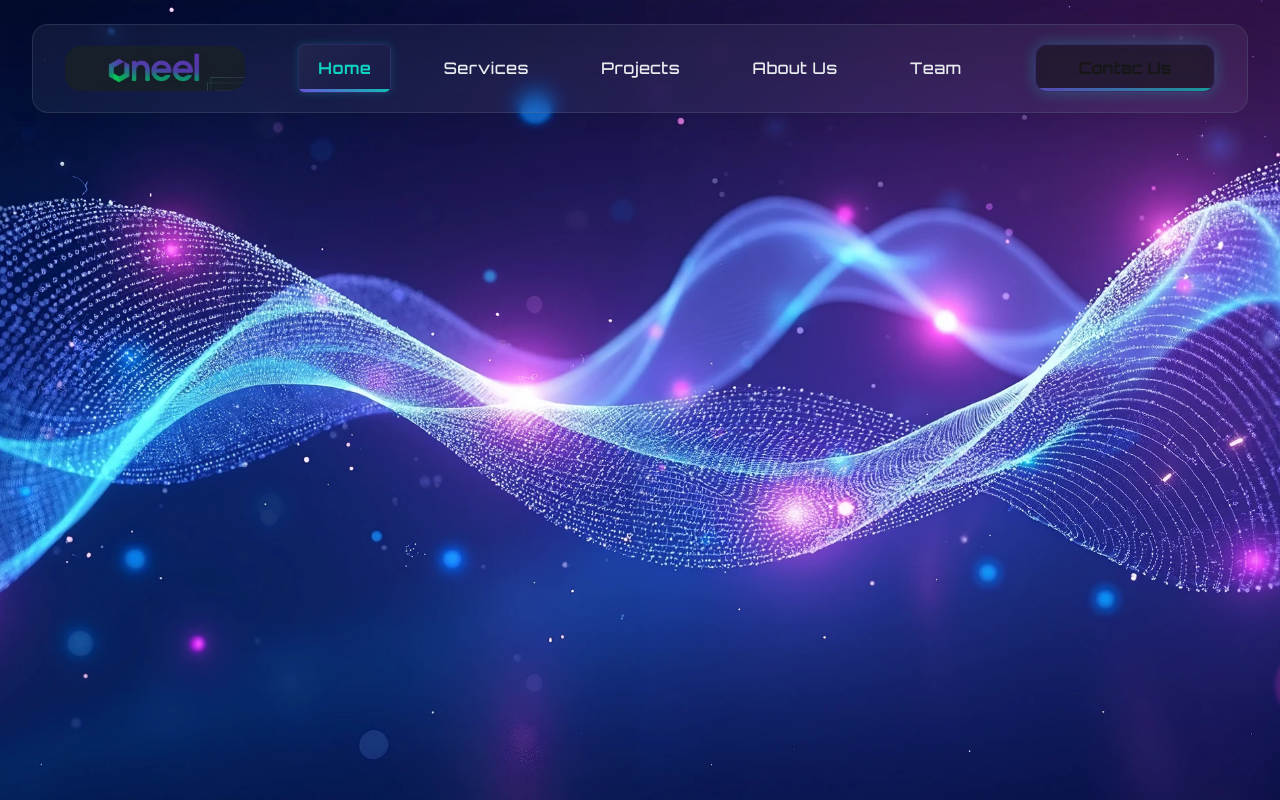
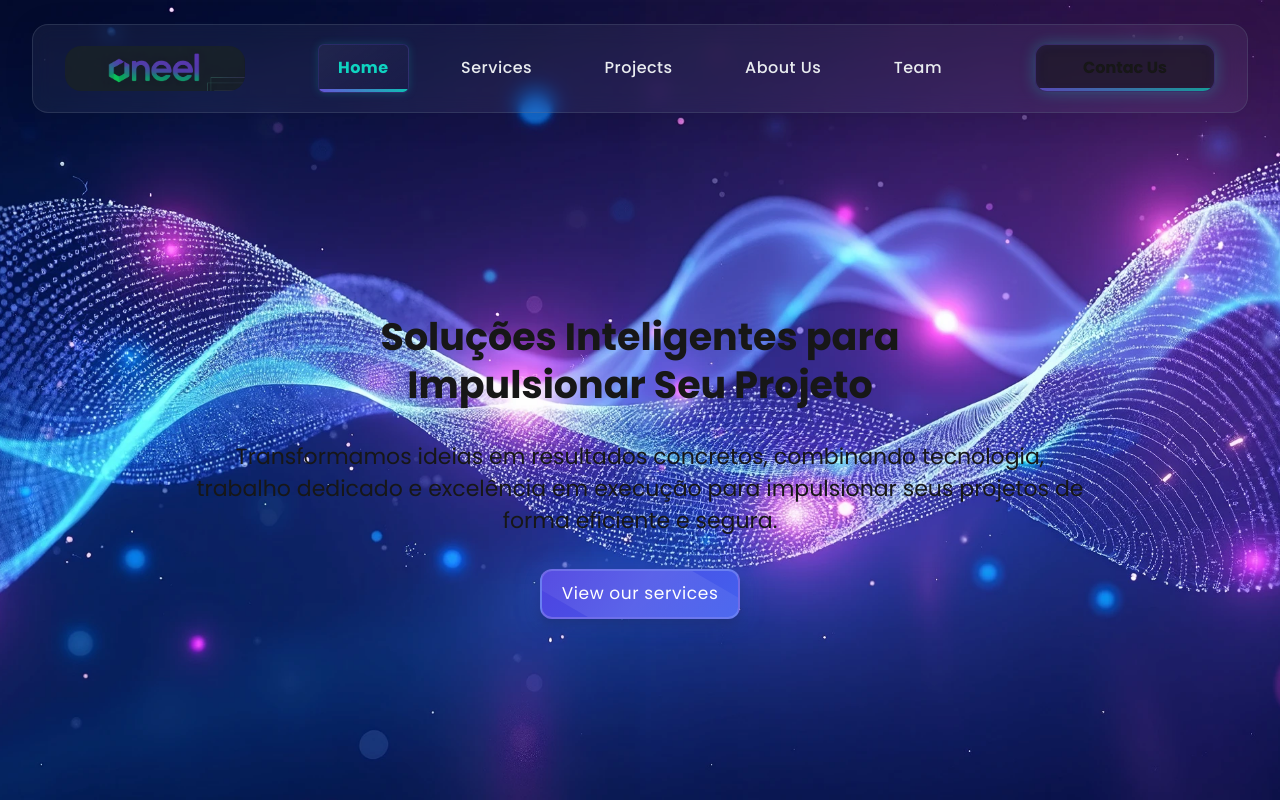
Before and after one commit to oneel-ts/oneel, a Next.js app: page / in a window 1280 px wide. Built offline with nearby package versions, Linux system fonts and the light colour scheme.

Commit message:
feat: create home-page banner and button view our services

```diff
--- a/src/frontend/components/molecules/button-sign-up/index.tsx
+++ b/src/frontend/components/molecules/button-sign-up/index.tsx
@@ -1,7 +1,7 @@
 import {Fragment} from "react";
 import styles from "./button-sign-up.module.css";
 import TextField from "@/src/frontend/components/atoms/text-field";
-import { orbitron } from "@/src/frontend/styles/fonts";
+import { poppins } from "@/src/frontend/styles/fonts";
 
 type Props = {
     handlerOpenForm: () => void;
@@ -11,7 +11,7 @@ export default function ButtonSignUp({handlerOpenForm}: Props) {
 
     return (
         <Fragment>
-            <div onClick={handlerOpenForm} className={`${styles.containerButton} ${orbitron.className}`}>
+            <div onClick={handlerOpenForm} className={`${styles.containerButton} ${poppins.className}`}>
                 <TextField label={"Contac Us"}/>
             </div>
         </Fragment>
--- a/src/frontend/components/molecules/navigate-bar/index.tsx
+++ b/src/frontend/components/molecules/navigate-bar/index.tsx
@@ -2,7 +2,7 @@
 
 import { useState} from "react";
 import styles from "./navigate-bar.module.css";
-import { orbitron } from "@/src/frontend/styles/fonts";
+import { poppins } from "@/src/frontend/styles/fonts";
 
 const navigationItems = [
     { id: "home", label: "Home"},
@@ -21,7 +21,7 @@ export default function NavigateBar() {
     };
 
     return (
-        <div className={`${styles.containerNavigation} ${orbitron.className}`}>
+        <div className={`${styles.containerNavigation} ${poppins.className}`}>
             {navigationItems.map((item) => (
                 <div
                     key={item.id}
--- /dev/null
+++ b/src/frontend/components/organisms/banner/banner.module.css
@@ -0,0 +1,118 @@
+.textContainer {
+    width: 100%;
+    display: flex;
+    flex-direction: column;
+    align-items: center;
+    margin-top: 200px;
+    box-sizing: border-box;
+    gap: 32px;
+}
+
+.title {
+    width: 50%;
+    text-align: center;
+    font-size: 38px;
+    line-height: 48px;
+    font-weight: 700;
+}
+
+.subtitle {
+    width: 70%;
+    font-size: 22px;
+    line-height: 32px;
+    text-align: center;
+    font-weight: 400;
+}
+
+.serviceButton {
+    width: 200px;
+    height: 50px;
+    background: linear-gradient(135deg, #4e43e0 0%, #4361ee 100%);
+    border-radius: 12px;
+    display: flex;
+    justify-content: center;
+    align-items: center;
+    color: white;
+    font-size: 17px;
+    font-weight: 600;
+    transition: all 0.3s ease;
+    border: 2px solid rgba(255, 255, 255, 0.2);
+    cursor: pointer;
+    position: relative;
+    overflow: hidden;
+    box-shadow: 0 5px 15px rgba(0, 0, 0, 0.3), 0 0 20px rgba(67, 97, 238, 0.5);
+    letter-spacing: 0.6px;
+}
+
+.serviceButton::before {
+    content: '';
+    position: absolute;
+    bottom: 0;
+    left: 0;
+    width: 0;
+    height: 3px;
+    background: linear-gradient(90deg, #ffffff, rgba(255, 255, 255, 0.5));
+    transition: width 0.4s ease;
+}
+
+.serviceButton:hover {
+    background: linear-gradient(135deg, #5a4ff4 0%, #4a6ef9 100%);
+    transform: translateY(-5px);
+    box-shadow: 0 8px 25px rgba(0, 0, 0, 0.4), 0 0 30px rgba(67, 97, 238, 0.6);
+    letter-spacing: 1px;
+}
+
+.serviceButton:hover::before {
+    width: 100%;
+}
+
+.serviceButton:active {
+    transform: translateY(-2px);
+    box-shadow: 0 5px 15px rgba(0, 0, 0, 0.3);
+}
+
+/* Efeito de pulsação sutil */
+@keyframes glow {
+    0% {
+        box-shadow: 0 5px 15px rgba(0, 0, 0, 0.3), 0 0 20px rgba(67, 97, 238, 0.5);
+    }
+    50% {
+        box-shadow: 0 5px 15px rgba(0, 0, 0, 0.3), 0 0 30px rgba(67, 97, 238, 0.7);
+    }
+    100% {
+        box-shadow: 0 5px 15px rgba(0, 0, 0, 0.3), 0 0 20px rgba(67, 97, 238, 0.5);
+    }
+}
+
+.serviceButton {
+    animation: glow 3s infinite ease-in-out;
+}
+
+.serviceButton::after {
+    content: '';
+    position: absolute;
+    top: -50%;
+    left: -50%;
+    width: 200%;
+    height: 200%;
+    background: linear-gradient(
+            to right,
+            transparent,
+            rgba(255, 255, 255, 0.1),
+            transparent
+    );
+    transform: rotate(30deg);
+    transition: 0.6s;
+}
+
+.serviceButton:hover::after {
+    transform: rotate(30deg) translate(50%, 50%);
+}
+
+@media (max-width: 768px) {
+    .serviceButton {
+        width: 180px;
+        height: 45px;
+        font-size: 15px;
+    }
+}
--- /dev/null
+++ b/src/frontend/components/organisms/banner/index.tsx
@@ -0,0 +1,23 @@
+import {Fragment} from "react";
+import styles from "./banner.module.css";
+import {poppins} from "@/src/frontend/styles/fonts";
+import TextField from "@/src/frontend/components/atoms/text-field";
+
+export default function Banner () {
+    return (
+        <Fragment>
+            <div className={styles.textContainer}>
+                <div className={`${styles.title} ${poppins.className}`}>
+                    <TextField label={"Soluções Inteligentes para Impulsionar Seu Projeto"}/>
+                </div>
+                <div className={`${styles.subtitle} ${poppins.className}`}>
+                    <TextField title={false}
+                               label={"Transformamos ideias em resultados concretos, combinando tecnologia, trabalho dedicado e excelência em execução para impulsionar seus projetos de forma eficiente e segura."}/>
+                </div>
+                <div className={styles.serviceButton}>
+                    <TextField label={"View our services"} title={false}/>
+                </div>
+            </div>
+        </Fragment>
+    )
+}
--- /dev/null
+++ b/src/frontend/components/organisms/cards-home/index.tsx
@@ -0,0 +1,12 @@
+import {Fragment} from "react";
+import styles from "./cards-home.module.css"
+
+export default function CardsHome () {
+    return (
+        <Fragment>
+            <div className={styles.containerCards}>
+
+            </div>
+        </Fragment>
+    )
+}
--- a/src/frontend/components/organisms/home-page-header/index.tsx
+++ b/src/frontend/components/organisms/home-page-header/index.tsx
@@ -15,7 +15,9 @@ export default function HeaderDefault() {
         <Fragment>
             <section className={styles.containerPage}>
                 <header className={styles.containerHeader}>
-                    <div><Image src={oneel} alt={"oneel"} width={180} height={48} style={{borderRadius:"16px"}}/></div>
+                    <div>
+                        <Image src={oneel} alt={"oneel"} width={180} height={48} style={{borderRadius:"16px"}}/>
+                    </div>
                         <NavigateBar/>
                         <ButtonSignUp handlerOpenForm={handlerOpenForm}/>
                 </header>
--- a/src/frontend/components/templates/home-page/home-page.module.css
+++ b/src/frontend/components/templates/home-page/home-page.module.css
@@ -21,6 +21,6 @@
 
 .contentContainer {
     width: 1280px;
-    background: #121bb6;
-
+    display: flex;
+    justify-content: center;
 }
--- a/src/frontend/components/templates/home-page/index.tsx
+++ b/src/frontend/components/templates/home-page/index.tsx
@@ -1,18 +1,22 @@
-import { Fragment} from "react";
+import {Fragment} from "react";
 import styles from "./home-page.module.css";
 import HeaderDefault from "@/src/frontend/components/organisms/home-page-header";
+import {poppins} from "@/src/frontend/styles/fonts";
+import Banner from "@/src/frontend/components/organisms/banner";
+import CardsHome from "@/src/frontend/components/organisms/cards-home";
 
 export default function HomePage() {
 
     return (
         <Fragment>
-            <section className={styles.container}>
+            <section className={`${styles.container} ${poppins.className}`}>
                 <section className={styles.containerBox}>
                     <HeaderDefault/>
                     <div className={styles.contentContainer}>
-
+                        <Banner/>
+                        <CardsHome/>
                     </div>
-                {/*    /!*<ContactUsForm/>*!/*/}
+                    {/*    /!*<ContactUsForm/>*!/*/}
                 </section>
             </section>
         </Fragment>
--- a/src/frontend/styles/fonts.ts
+++ b/src/frontend/styles/fonts.ts
@@ -1,12 +1,7 @@
-import { Orbitron, Inter } from 'next/font/google';
+import { Poppins } from 'next/font/google';
 
-export const orbitron = Orbitron({
+export const poppins = Poppins({
     subsets: ['latin'],
     display: 'swap',
     weight: ['400', '500', '700', '900'],
 });
-
-export const inter = Inter({
-    subsets: ['latin'],
-    display: 'swap',
-});
```
Also changed, not shown: src/frontend/components/organisms/cards-home/cards-home.module.css (added).
